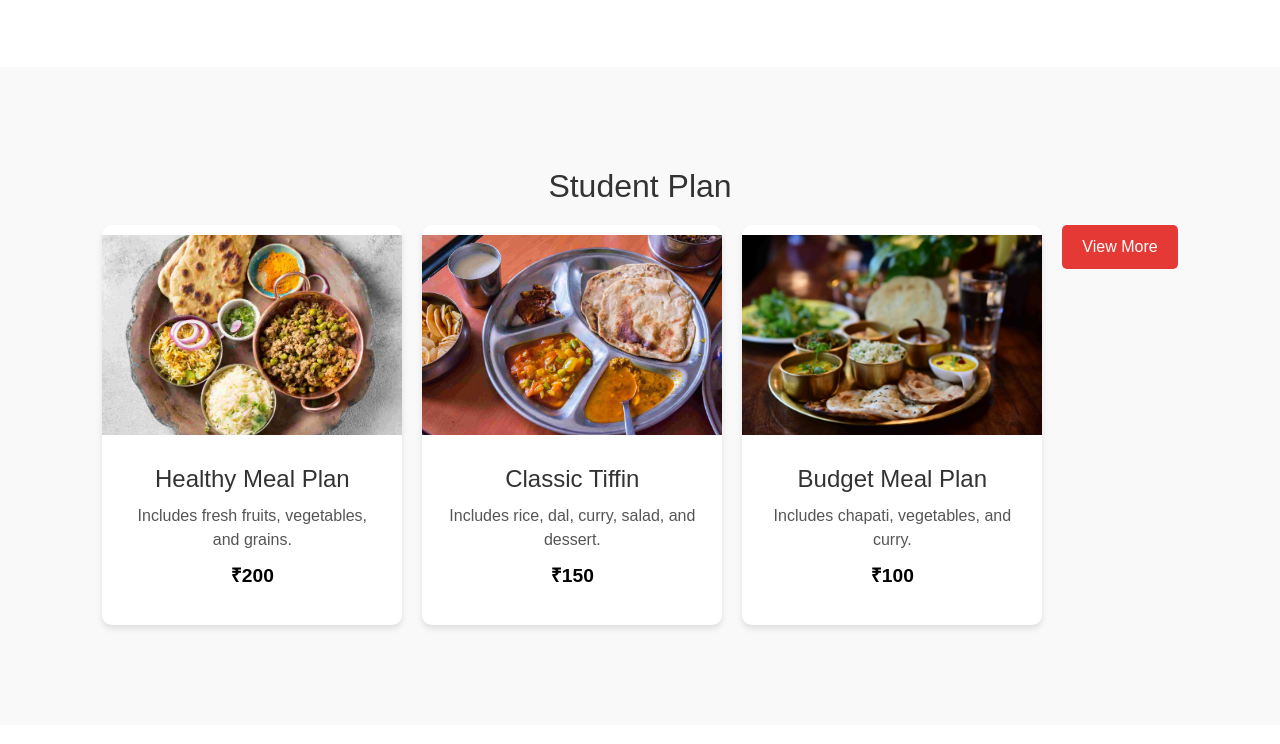
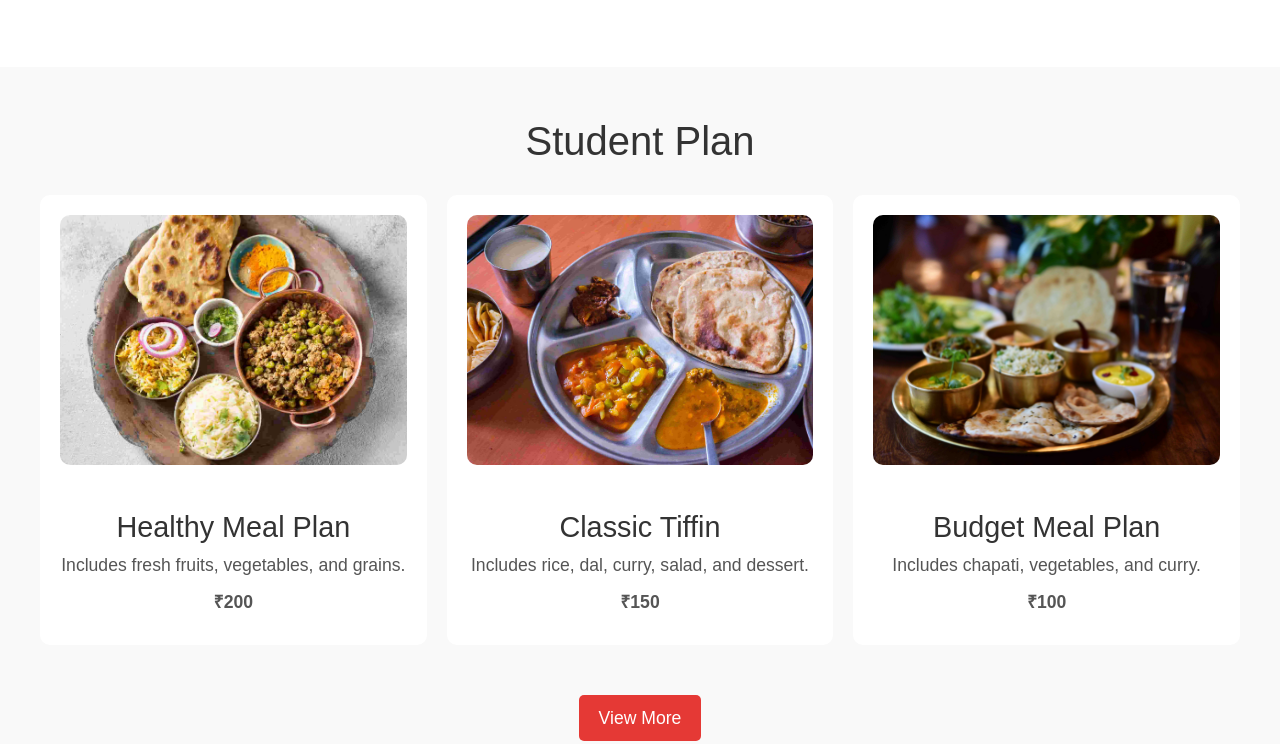
Before and after one commit to smrithipiedy/Tiffin_Fusion, a plain HTML site: page index.html in a window 1280 px wide. Shown: the part 1116-1860 px from the top of the page. Drawn offline with nearby package versions, Linux system fonts and the light colour scheme.

Commit message:
updated student plan section

```diff
--- a/app.js
+++ b/app.js
@@ -28,9 +28,6 @@ function scrollFunction() {
 }
 
 
-//sign in button js
-
-// Show the Sign In or Sign Up form when clicking Sign In button
 
 
 
--- a/style.css
+++ b/style.css
@@ -293,46 +293,61 @@ body {
 /******************************************************/
 /* Section Styling */
 .student-plan-section {
-  padding: 100px;
+  padding: 50px 10px;
   text-align: center;
   background-color: #f9f9f9;
 }
 
 .section-title {
-  font-size: 2rem;
-  margin-bottom: 20px;
+  font-size: 2.5rem;
+  margin-bottom: 30px;
   color: #333;
 }
 
+/* Student Plan Container */
 .student-plan-container {
-  display: flex;
-  justify-content: center;
-  gap: 20px;
-  flex-wrap: wrap;
+  display: grid;
+  grid-template-columns: repeat(auto-fill, minmax(300px, 1fr)); /* Grid with responsive card size */
+  gap: 20px; /* Space between the cards */
+  justify-items: center;
+  align-items: stretch;
+  max-width: 1200px;
+  margin: 0 auto;
+  position: relative;
 }
 
-/* Flip Card Container */
+/* Student Plan Box */
 .student-plan-box {
-  width: 300px;
-  height: 400px;
-  perspective: 1000px; /* Creates the 3D effect */
+  width: 100%;
+  height: 450px; /* Increased height for better visual */
+  perspective: 1000px;
 }
 
 .flip-card {
   width: 100%;
   height: 100%;
+  position: relative;
+  transition: transform 0.6s;
+  transform-style: preserve-3d;
+  border-radius: 10px;
+  display: flex;
+  flex-direction: column;
+  justify-content: space-between;
 }
 
 .flip-card-inner {
   width: 100%;
   height: 100%;
-  position: relative;
+  position: absolute;
+  backface-visibility: hidden;
+  transform-style: preserve-3d;
   transition: transform 0.6s;
-  transform-style: preserve-3d;
+  display: flex;
+  flex-direction: column;
 }
 
 .student-plan-box:hover .flip-card-inner {
-  transform: rotateY(180deg); /* Flipping effect */
+  transform: rotateY(180deg);
 }
 
 .flip-card-front,
@@ -343,7 +358,10 @@ body {
   backface-visibility: hidden;
   border-radius: 10px;
   overflow: hidden;
-  box-shadow: 0 4px 6px rgba(0, 0, 0, 0.1);
+  display: flex;
+  flex-direction: column;
+  justify-content: space-between;
+  padding: 20px;
 }
 
 .flip-card-front {
@@ -351,36 +369,40 @@ body {
   display: flex;
   flex-direction: column;
   align-items: center;
-  justify-content: center;
 }
 
 .flip-card-front img {
   width: 100%;
-  height: 200px;
+  height: 250px; /* Increased image height */
   object-fit: cover;
+  border-radius: 10px;
 }
 
-.flip-card-front .student-plan-details {
-  padding: 20px;
+.student-plan-details {
+  display: flex;
+  flex-direction: column;
+  justify-content: flex-start;
+  align-items: center;
+  margin-top: 10px;
 }
 
 .flip-card-front h3 {
-  font-size: 1.5rem;
-  margin: 10px 0;
+  font-size: 1.6rem;
+  margin-top: 10px;
   color: #333;
 }
 
 .flip-card-front p {
   font-size: 1rem;
-  margin: 5px 0;
   color: #555;
+  text-align: center;
+  margin-bottom: 10px;
 }
 
-.flip-card-front .price {
+.price {
+  font-weight: bold;
+  color: #E53935; /* Price in red */
   font-size: 1.2rem;
-  font-weight: bold;
-  color: #000000;
-  margin-top: 10px;
 }
 
 .flip-card-back {
@@ -390,21 +412,25 @@ body {
   flex-direction: column;
   align-items: center;
   justify-content: center;
-  padding: 20px;
-  font-size: 1.2rem;
   transform: rotateY(180deg);
 }
 
 .flip-card-back h3 {
   font-size: 1.8rem;
-  margin-bottom: 20px;
+  margin-top: 10px;
 }
 
+.flip-card-back p {
+  font-size: 1rem;
+  text-align: center;
+  color: white;
+}
 
+/* View More Button below the center card */
 .view-more-container {
+  grid-column: 1 / -1; /* Makes the container span the full width */
   text-align: center;
-
-margin: 0px 0;
+  margin-top: 30px;
 }
 
 .view-more-button {
@@ -413,13 +439,82 @@ background-color: #E53935;
   color: #fff;
   text-decoration: none;
   padding: 10px 20px;
-font-size: 1rem;
+  font-size: 1.2rem;
   border-radius: 5px;
   transition: background-color 0.3s;
 }
 
 .view-more-button:hover {
   background-color: #d32f2f;
+}
+
+/* RESPONSIVE MEDIA QUERIES */
+
+@media (min-width: 1024px) {
+  /* Large screens like laptops/desktops */
+  .student-plan-container {
+    grid-template-columns: repeat(3, 1fr); /* Three cards per row */
+  }
+
+  .flip-card-front h3,
+  .flip-card-back h3 {
+    font-size: 1.8rem;
+  }
+
+  .flip-card-front p,
+  .flip-card-back p {
+    font-size: 1.1rem;
+  }
+
+  .view-more-button {
+    font-size: 1.1rem;
+  }
+}
+
+@media (max-width: 1024px) {
+  /* Medium screens like tablets */
+  .student-plan-container {
+    grid-template-columns: repeat(2, 1fr); /* Two cards per row */
+  }
+
+  .flip-card-front h3,
+  .flip-card-back h3 {
+    font-size: 1.5rem;
+  }
+
+  .flip-card-front p,
+  .flip-card-back p {
+    font-size: 1rem;
+  }
+
+  .view-more-button {
+    font-size: 1rem;
+  }
+}
+
+@media (max-width: 768px) {
+  /* Small screens like phones */
+  .student-plan-container {
+    grid-template-columns: 1fr; /* One card per row */
+  }
+
+  .flip-card-front h3,
+  .flip-card-back h3 {
+    font-size: 1.2rem;
+  }
+
+  .flip-card-front p,
+  .flip-card-back p {
+    font-size: 0.9rem;
+  }
+
+  .view-more-button {
+    font-size: 0.9rem;
+  }
+
+  .flip-card-front img {
+    height: 300px; /* Increased image size for mobile */
+  }
 }
 
 
```
Lines whose indentation alone changed are shown as unchanged.
